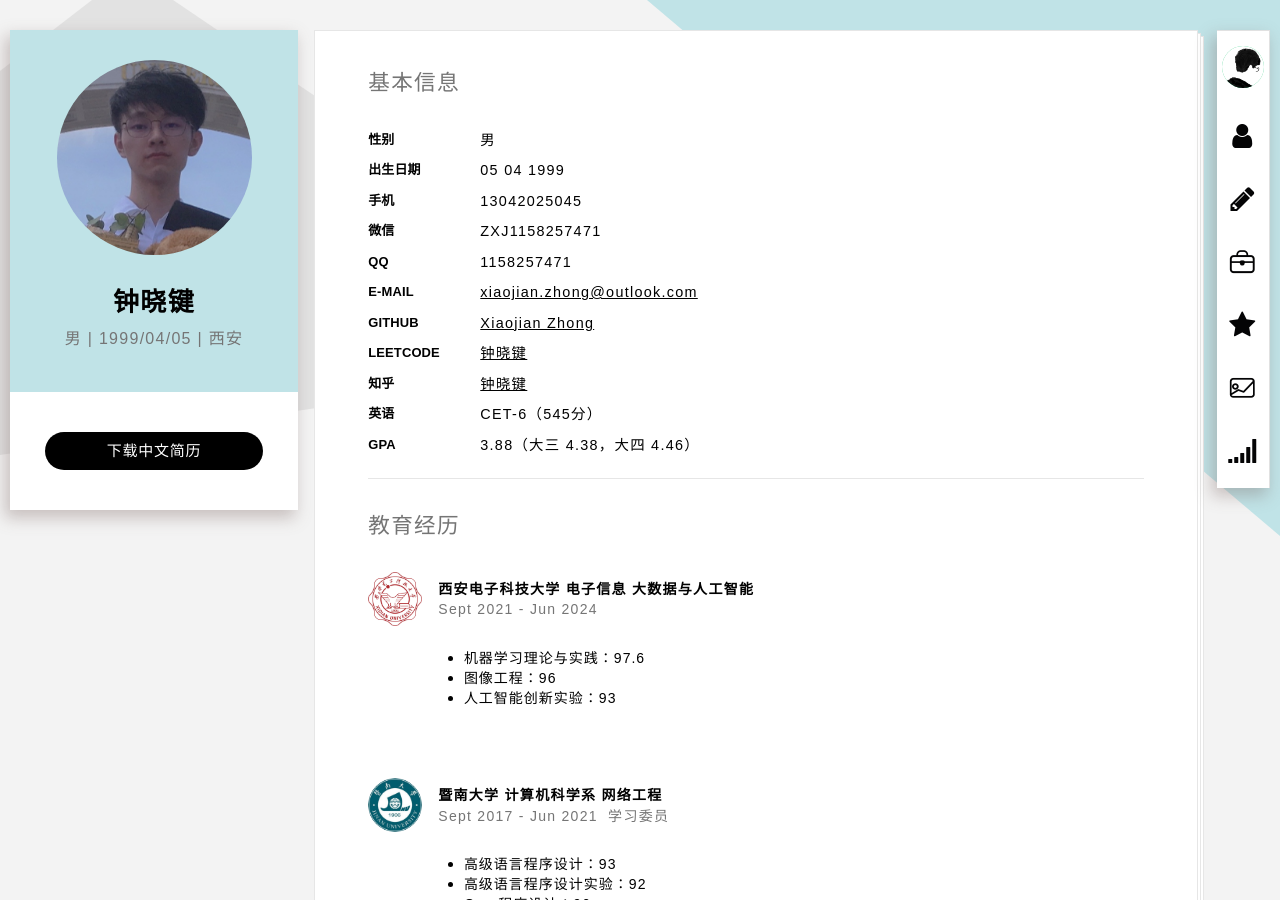
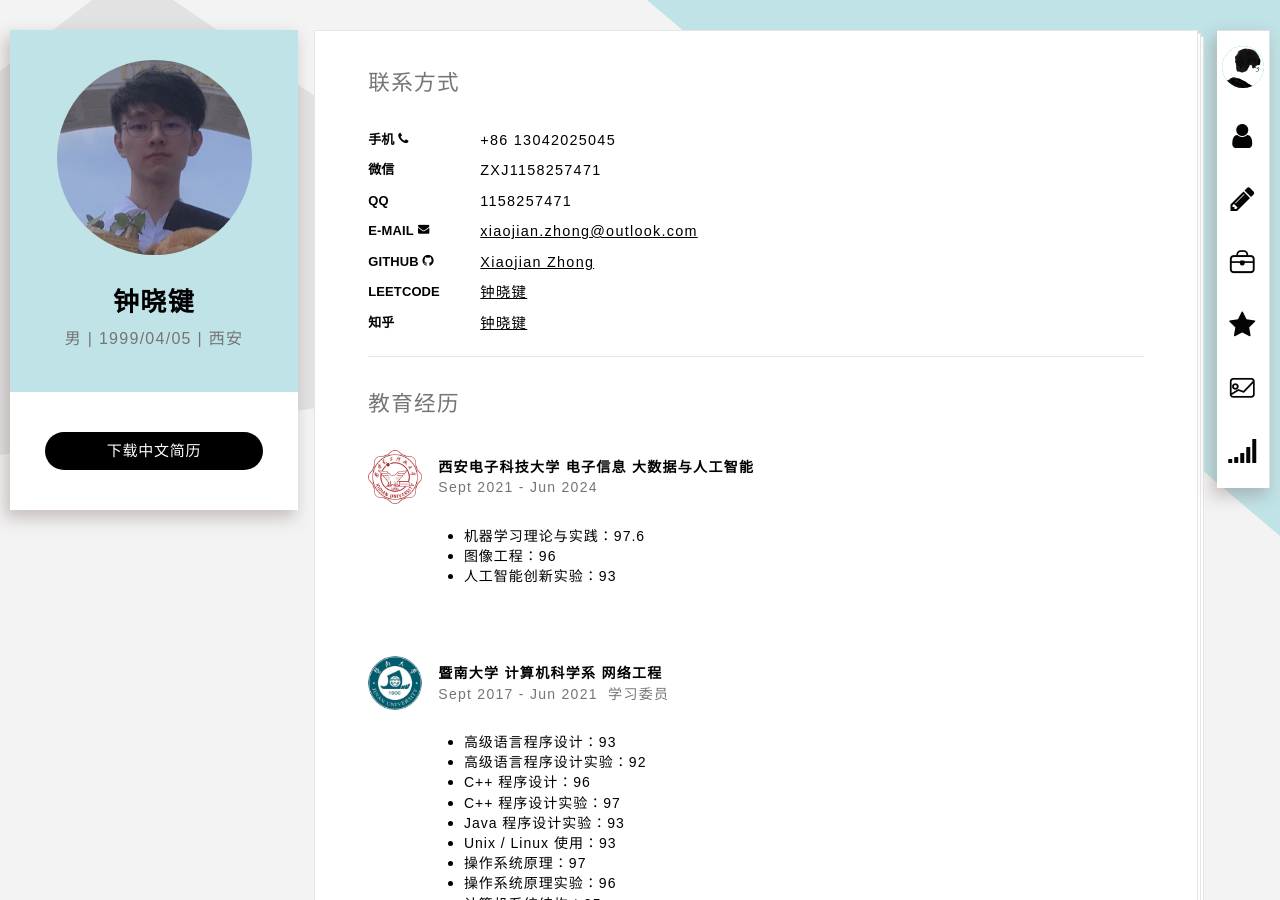
Before and after one commit to xiaojianzhong/xiaojianzhong.github.io, a Jekyll site: the page built from index.html, in a window 1280 px wide and 900 px high. Built offline with Jekyll 4.4.1, drawn with Linux system fonts in a browser that asks for light colours; some web fonts are replaced.

Commit message:
feat(platform-browser): beautify basic block

```diff
--- a/_config.yml
+++ b/_config.yml
@@ -8,7 +8,7 @@ birthday:
   year: '1999'
   month: '04'
   day: '05'
-phone: 13042025045
+phone: +86 13042025045
 WeChat: ZXJ1158257471
 QQ: 1158257471
 emails:
@@ -22,8 +22,6 @@ leetcode:
 zhihu:
   url: www.zhihu.com/people/zhong-xiaojian
   name: 钟晓键
-English: CET-6（545分）
-GPA: 3.88（大三 4.38，大四 4.46）
 educations:
   - faculty: 信息科学技术学院
     department: 计算机科学系
--- a/_includes/basic.html
+++ b/_includes/basic.html
@@ -1,18 +1,10 @@
 <section class="section brd-btm" id="basic">
   <div class="row">
     <div class="col-sm-6 clear-mrg">
-      <h2 class="title-thin text-muted">基本信息</h2>
+      <h2 class="title-thin text-muted">联系方式</h2>
 
       <dl class="dl-horizontal clear-mrg">
-        <dt class="text-upper">性别</dt>
-        <dd>{{ site.gender }}</dd>
-
-        <dt class="text-upper">出生日期</dt>
-        <dd>
-          {{ site.birthday.day }} {{ site.birthday.month }} {{ site.birthday.year }}
-        </dd>
-
-        <dt class="text-upper">手机</dt>
+        <dt class="text-upper">手机 <span class="ace-icon ace-icon-phone"></span></dt>
         <dd>{{ site.phone }}</dd>
 
         <dt class="text-upper">微信</dt>
@@ -21,14 +13,14 @@
         <dt class="text-upper">QQ</dt>
         <dd>{{ site.QQ }}</dd>
 
-        <dt class="text-upper">e-mail</dt>
+        <dt class="text-upper">e-mail <span class="ace-icon ace-icon-contact"></span></dt>
         <dd>
           {% for email in site.emails %}
           <a href="mailto:{{ email }}">{{ email }}</a>
           {% endfor %}
         </dd>
 
-        <dt class="text-upper">GitHub</dt>
+        <dt class="text-upper">GitHub <span class="ace-icon ace-icon-github"></span></dt>
         <dd>
           <a href="https://{{ site.github.url }}" target="_blank">{{ site.github.name }}</a>
         </dd>
@@ -42,12 +34,6 @@
         <dd>
           <a href="https://{{ site.zhihu.url }}" target="_blank">{{ site.zhihu.name }}</a>
         </dd>
-
-        <dt class="text-upper">英语</dt>
-        <dd>{{ site.English }}</dd>
-
-        <dt class="text-upper">GPA</dt>
-        <dd>{{ site.GPA }}</dd>
       </dl>
     </div>
   </div>
```
